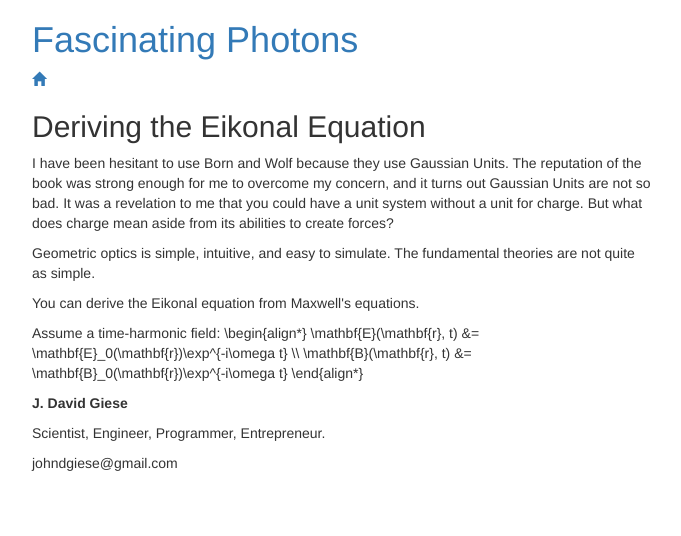
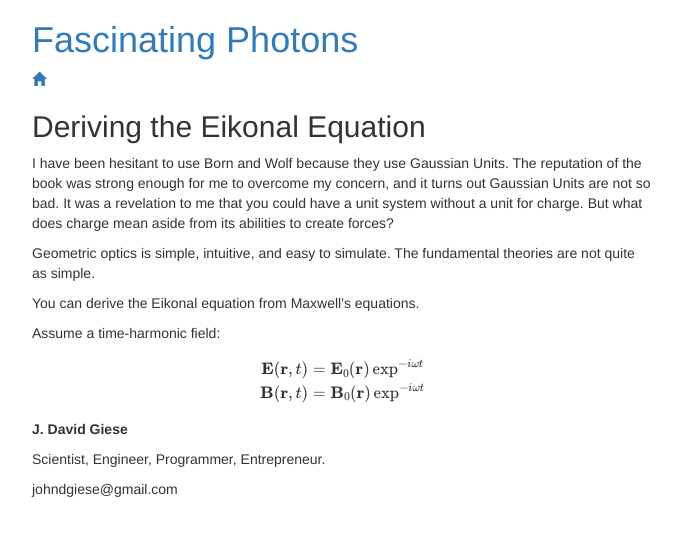
Before and after one commit to johndgiese/fascinating-photons, a Jekyll site: the page built from _posts/2013-09-25-gaussian-units.html, in a window 1280 px wide. Shown: the top 536 px of the page, without its empty margins (298-979 px from the left). Built offline with Jekyll 4.4.1, drawn with Linux system fonts in a browser that asks for light colours; nearby versions of some CDN libraries; library files that are not in the unit come from our copies; formulas are drawn with MathJax 3; some of the changed lines change nothing that is shown.

Commit message:
Switch to using CDNs for static files

```diff
--- a/_layouts/default.html
+++ b/_layouts/default.html
@@ -7,10 +7,11 @@
         <meta name="viewport" content="width=device-width, initial-scale=1.0">
 
         <link rel="stylesheet" href="{{ site.baseurl }}/css/syntax.css">
-        <link rel="stylesheet" href="{{ site.baseurl }}/vendor/bootstrap/dist/css/bootstrap.min.css">
+        <link rel="stylesheet" href="//netdna.bootstrapcdn.com/bootstrap/3.0.0/css/bootstrap.min.css">
 
-        <script type="text/javascript" src="{{ site.baseurl }}/vendor/jquery/jquery.min.js"></script>
-        <script type="text/javascript" src="{{ site.baseurl }}/vendor/bootstrap/dist/js/bootstrap.min.js"></script>
+        <script src="//ajax.googleapis.com/ajax/libs/jquery/1.10.2/jquery.min.js"></script>
+        <script src="//netdna.bootstrapcdn.com/bootstrap/3.0.0/js/bootstrap.min.js"></script>
+
 
         <style type="text/css" media="screen">
           #main-container {
@@ -47,7 +48,7 @@
         </div>
 
     </body>
-    <script type="text/javascript" src="{{ site.baseurl }}/vendor/MathJax/MathJax.js?config=TeX-AMS_HTML"></script>
+    <script type="text/javascript" src="http://cdn.mathjax.org/mathjax/latest/MathJax.js?config=TeX-AMS-MML_HTMLorMML"></script>
     <script type="text/javascript" charset="utf-8">
       MathJax.Hub.Config({
         TeX: {
```
